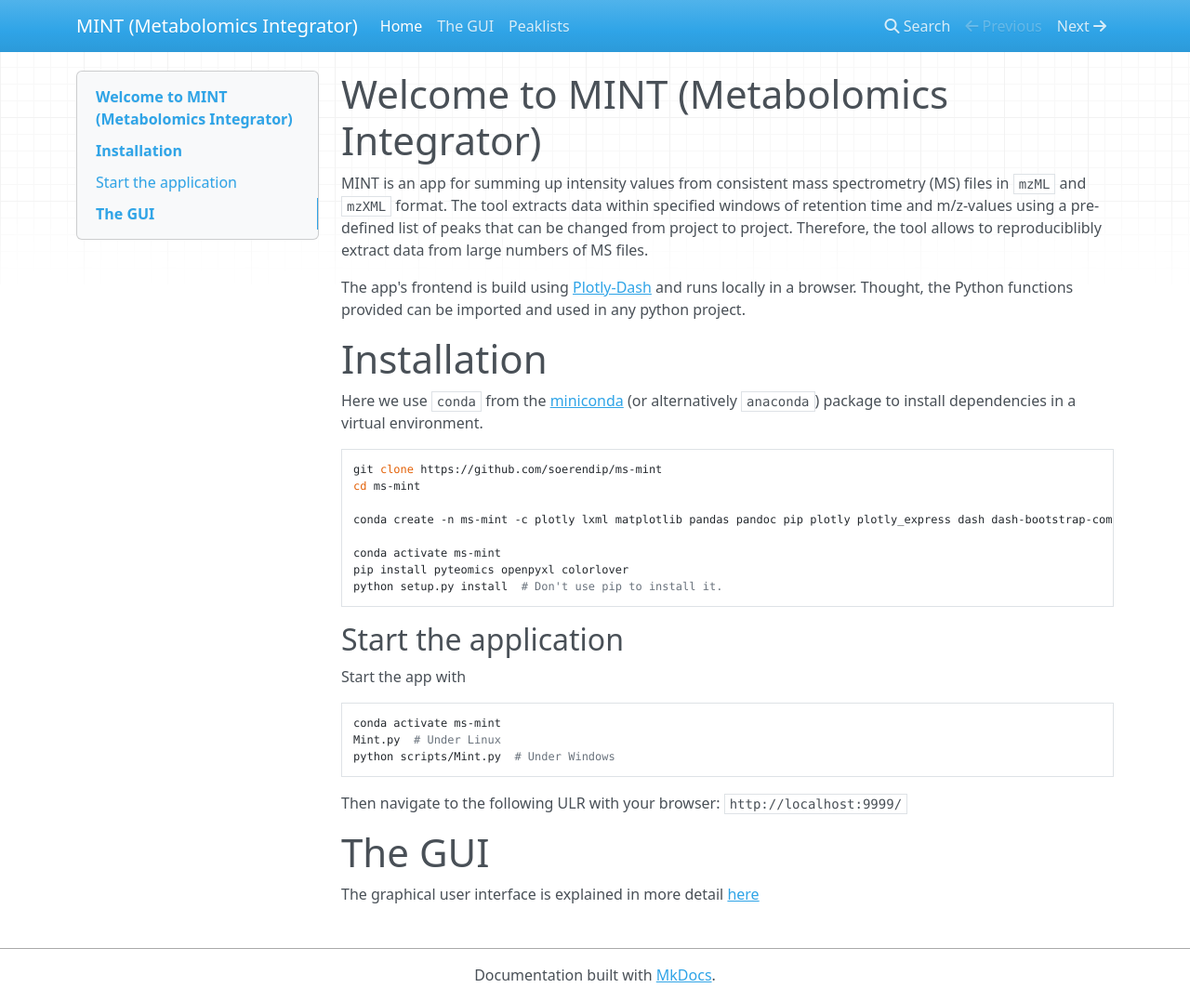
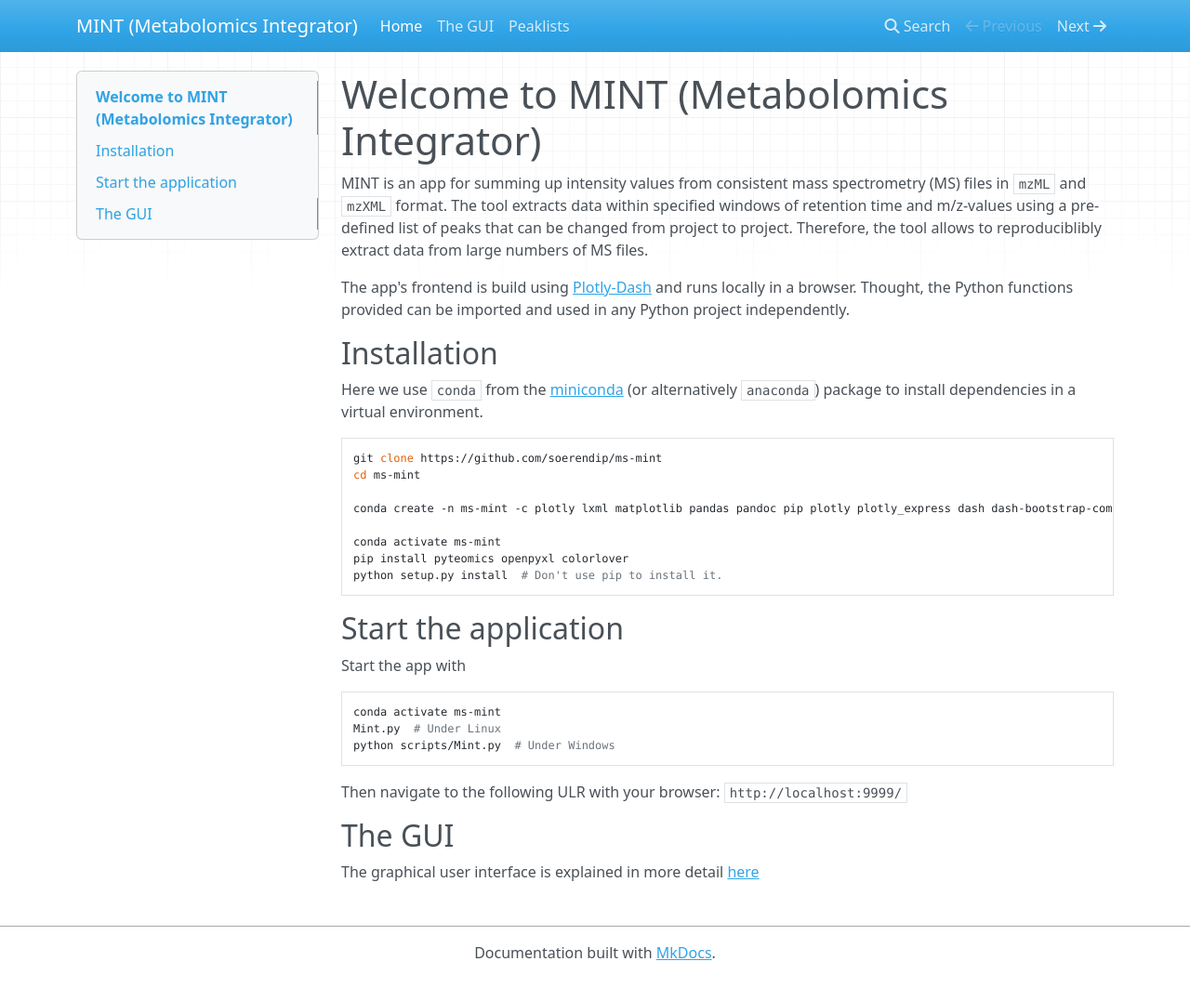
Before and after one commit to LewisResearchGroup/ms-mint, an MkDocs documentation site: the page built from docs/index.md, in a window 1280 px wide and 1077 px high. Shown: the whole window at 93% size. Built offline with MkDocs 1.6.1, drawn with Linux system fonts in a browser that asks for light colours; nearby versions of some CDN libraries.

Commit message:
License and documentation

```diff
--- a/docs/index.md
+++ b/docs/index.md
@@ -2,10 +2,10 @@
 
 MINT is an app for summing up intensity values from consistent mass spectrometry (MS) files in `mzML` and `mzXML` format. The tool extracts data within specified windows of retention time and m/z-values using a pre-defined list of peaks that can be changed from project to project. Therefore, the tool allows to reproduciblibly extract data from large numbers of MS files.
 
-The app's frontend is build using [Plotly-Dash](https://plot.ly/dash/) and runs locally in a browser. Thought, the Python functions provided can be imported and used in any python project.
+The app's frontend is build using [Plotly-Dash](https://plot.ly/dash/) and runs locally in a browser. Thought, the Python functions provided can be imported and used in any Python project independently.
 
 
-# Installation
+## Installation
 
 Here we use `conda` from the [miniconda](https://conda.io/en/latest/miniconda.html) (or alternatively `anaconda`) package to install dependencies in a virtual environment.
 
@@ -29,5 +29,5 @@ Start the app with
 
 Then navigate to the following ULR with your browser: `http://localhost:9999/`
 
-# The GUI
+## The GUI
 The graphical user interface is explained in more detail [here](gui.md)
```
